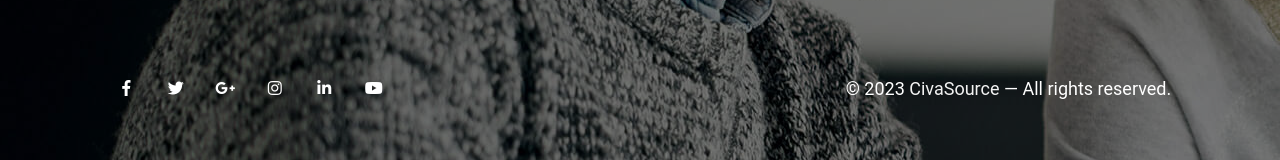
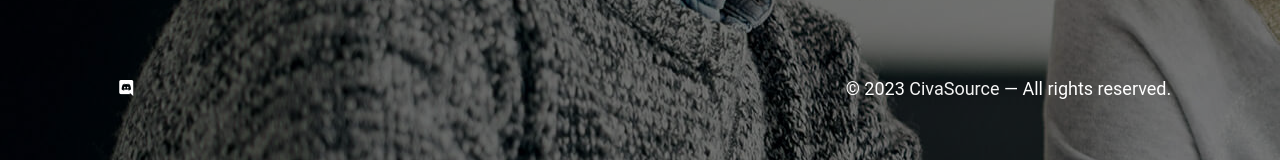
Before and after one commit to CivaSource/civasource-website, a plain HTML site: page index.html in a window 1280 px wide. Shown: the part 599-759 px from the top of the page. Drawn offline with Linux system fonts and the light colour scheme; a web font is replaced by a local one.

Commit message:
rm socials, + discord icon/link

```diff
--- a/index.html
+++ b/index.html
@@ -63,15 +63,13 @@
                 <!-- Social Area Start Here -->
                 <div class="fxt-social fxt-social-layout2 fxt-absolute-box fxt-box-bottom-left">
                     <ul class="fxt-social-items fxt-items-light">
-                        <li class="fxt-facebook fxt-transformX-100 fxt-transition-delay-9"><a href="#" title="Facebook"><i class="fab fa-facebook-f"></i></a></li>
-                        <li class="fxt-twitter fxt-transformX-100 fxt-transition-delay-10"><a href="#" title="twitter"><i class="fab fa-twitter"></i></a>
-                        </li>
-                        <li class="fxt-google fxt-transformX-100 fxt-transition-delay-11"><a href="#" title="google"><i
-                                    class="fab fa-google-plus-g"></i></a></li>
-                        <li class="fxt-instagram fxt-transformX-100 fxt-transition-delay-12"><a href="#" title="instagram"><i class="fab fa-instagram"></i></a></li>
-                        <li class="fxt-linkedin fxt-transformX-100 fxt-transition-delay-13"><a href="#" title="linkedin"><i class="fab fa-linkedin-in"></i></a></li>
-                        <li class="fxt-youtube fxt-transformX-100 fxt-transition-delay-14"><a href="#" title="youtube"><i class="fab fa-youtube"></i></a>
-                        </li>
+                        <!-- <li class="fxt-facebook fxt-transformX-100 fxt-transition-delay-9"><a href="#" title="Facebook"><i class="fab fa-facebook-f"></i></a></li> -->
+                        <!-- <li class="fxt-twitter fxt-transformX-100 fxt-transition-delay-10"><a href="#" title="twitter"><i class="fab fa-twitter"></i></a></li> -->
+                        <!-- <li class="fxt-google fxt-transformX-100 fxt-transition-delay-11"><a href="#" title="google"><i class="fab fa-google-plus-g"></i></a></li> -->
+                        <!-- <li class="fxt-instagram fxt-transformX-100 fxt-transition-delay-12"><a href="#" title="instagram"><i class="fab fa-instagram"></i></a></li> -->
+                        <!-- <li class="fxt-linkedin fxt-transformX-100 fxt-transition-delay-13"><a href="#" title="linkedin"><i class="fab fa-linkedin-in"></i></a></li> -->
+                        <!-- <li class="fxt-youtube fxt-transformX-100 fxt-transition-delay-14"><a href="#" title="youtube"><i class="fab fa-youtube"></i></a></li> -->
+                        <li class="fxt-facebook fxt-transformX-100 fxt-transition-delay-15"><a href="https://discord.gg/UbHtJyjsYf" title="discord"><i class="fab fa-discord"></i></a></li>
                     </ul>
                 </div>
                 <!-- Social Area End Here -->
```
Also changed, not shown: 1 other file.
